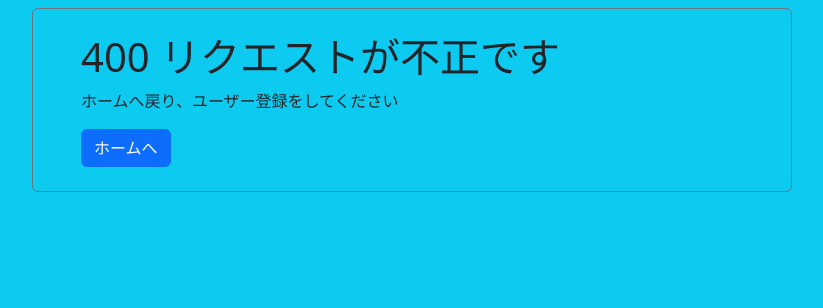
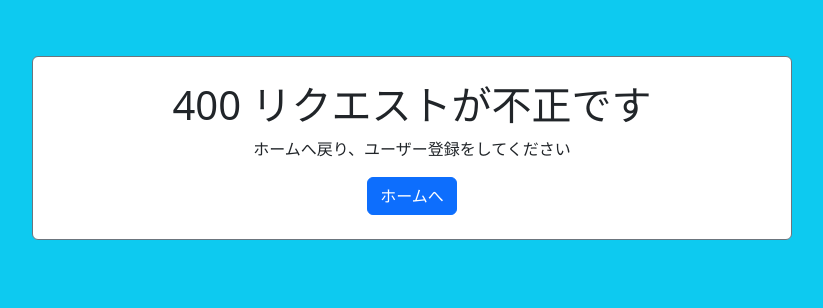
Before and after one commit to ShumpeiSeto/flask2, a Flask app: template taskbell/templates/testtemp/400.html in a window 1280 px wide. Shown: the top 308 px of the page, without its empty margins (228-1051 px from the left). Run offline with Flask 3, Linux system fonts and the light colour scheme; the template is opened without the code that fills it, so the values that code supplies are empty.

Commit message:
fix 400 error

```diff
--- a/taskbell/templates/testtemp/400.html
+++ b/taskbell/templates/testtemp/400.html
@@ -2,7 +2,7 @@
 {% block content %}
 <div class="container">
     <div class="row justify-content-center">
-        <div class="col-8 border border-secondary border-1 rounded px-5 py-4">
+        <div class="card col-8 border border-secondary border-1 rounded px-5 py-4 my-5 text-center">
             <h1>400 リクエストが不正です</h1>
             <p>ホームへ戻り、ユーザー登録をしてください</p>
             <a href="{{ url_for('index') }}"><button type="button" class="btn btn-primary">ホームへ</button></a>
--- a/taskbell/templates/testtemp/401.html
+++ b/taskbell/templates/testtemp/401.html
@@ -2,7 +2,7 @@
 {% block content %}
 <div class="container">
     <div class="row justify-content-center">
-        <div class="col-8 border border-secondary border-1 rounded px-5 py-4">
+        <div class="card col-8 border border-secondary border-1 rounded px-5 py-4 my-5 text-center">
             <h1>401 未認証状態です</h1>
             <p>ホームへ戻り、ユーザー登録をしてください</p>
             <a href="{{ url_for('index') }}"><button type="button" class="btn btn-primary">ホームへ</button></a>
--- a/taskbell/templates/testtemp/403.html
+++ b/taskbell/templates/testtemp/403.html
@@ -2,7 +2,7 @@
 {% block content %}
 <div class="container">
     <div class="row justify-content-center">
-        <div class="col-8 border border-secondary border-1 rounded px-5 py-4">
+        <div class="card col-8 border border-secondary border-1 rounded px-5 py-4 my-5 text-center">
             <h1>403 権限がありません</h1>
             <p>ホームへ戻り、ユーザー登録をしてください</p>
             <a href="{{ url_for('index') }}"><button type="button" class="btn btn-primary">ホームへ</button></a>
--- a/taskbell/templates/testtemp/404.html
+++ b/taskbell/templates/testtemp/404.html
@@ -2,7 +2,7 @@
 {% block content %}
 <div class="container">
     <div class="row justify-content-center">
-        <div class="col-8 border border-secondary border-1 rounded px-5 py-4">
+        <div class="card col-8 border border-secondary border-1 rounded px-5 py-4 my-5 text-center">
             <h1>404 ページが存在しません</h1>
             <p>ホームへ戻り、ユーザー登録をしてください</p>
             <a href="{{ url_for('index') }}"><button type="button" class="btn btn-primary">ホームへ</button></a>
```
